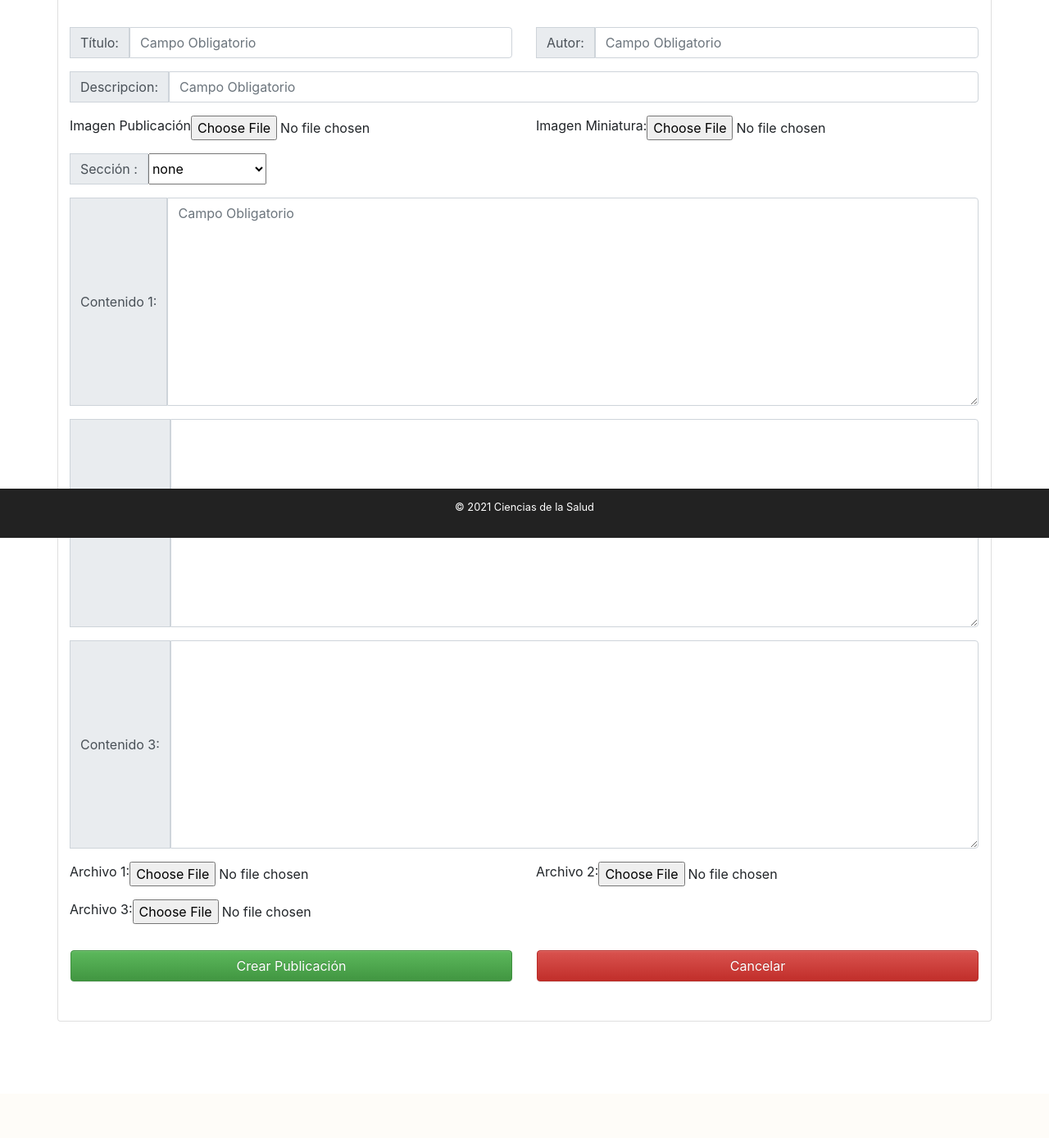
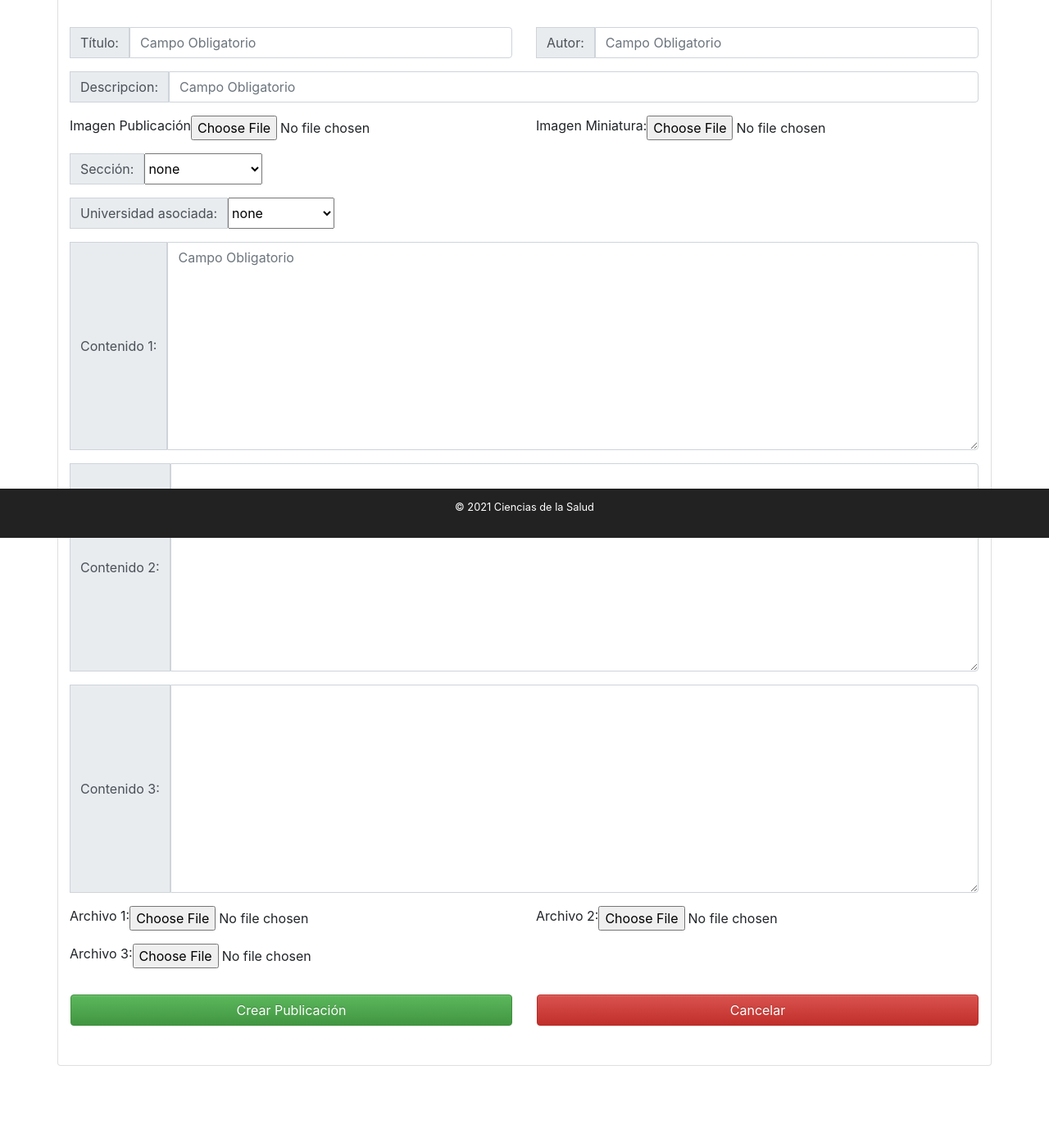
Before and after one commit to CR-MX/PDEC, a Django app: page /educuaz/publication/crearPublicacion/ in a window 1280 px wide. Shown: the part 144-1532 px from the top of the page at 82% size. Before the commit the page ends 1390 px from the top, so only its background shows below. Run offline with Django 3.2, Linux system fonts and the light colour scheme; a user stored in the database is signed in; some libraries are stand-ins or nearby versions.

Commit message:
cambios de publicaciones e universidades

```diff
--- a/educacioncuaz/settings.py
+++ b/educacioncuaz/settings.py
@@ -13,6 +13,7 @@ https://docs.djangoproject.com/en/3.2/ref/settings/
 
 from pathlib import Path
 import sys, os
+from tkinter.tix import Tree
 # from django.urls import reverse_lazy
 
 
--- a/publication/models.py
+++ b/publication/models.py
@@ -22,6 +22,16 @@ class Publication(models.Model):
                 ('T','Tercera_Section')
                 )
     section = models.CharField(max_length=1, choices=section_p, blank=True, default='n')
+    Universidad =(
+                ('n','none'),
+                ('1','Universidad_1'),
+                ('2','Universidad_2'),
+                ('3','Universidad_3'),
+                ('4','Universidad_4'),
+                ('5','Universidad_5'),
+                ('6','Universidad_6')
+                )
+    Universidad = models.CharField(max_length=1, choices=Universidad, blank=True, default='n')
     published = models.DateField(auto_now_add=True)
     file1 = models.FileField(null=True,blank=True)
     file2 = models.FileField(null=True,blank=True)
@@ -59,7 +69,16 @@ class School(models.Model):
      direction=models.CharField(max_length=500)
      urlSite = models.CharField(max_length=500)
      miniature_pic = models.ImageField(null=True,blank=True)
-
+     Universidad =(
+                ('n','none'),
+                ('1','Universidad_1'),
+                ('2','Universidad_2'),
+                ('3','Universidad_3'),
+                ('4','Universidad_4'),
+                ('5','Universidad_5'),
+                ('6','Universidad_6')
+                )
+     Universidad = models.CharField(max_length=1, choices=Universidad, blank=True, default='n')
      carrusel_pic_1 = models.ImageField(null=True,blank=True)
      cp_1_title  = models.CharField(max_length=250, null=True, blank=True)
      cp_1_description  = models.TextField(max_length=500, null=True, blank=True)
--- a/publication/templates/crearEscuela.html
+++ b/publication/templates/crearEscuela.html
@@ -63,6 +63,12 @@ Escuelas
                     {{ form.miniature_pic}}
                 </div>
 
+            </div>
+            <div class="input-group mb-3 ">
+                <div class="input-group-append">
+                    <span class="input-group-text">Universidad asociada:</span>
+                </div>
+                {{ form.Universidad}}
             </div>
 
             <br>
--- a/publication/templates/crearPublicacion.html
+++ b/publication/templates/crearPublicacion.html
@@ -57,11 +57,16 @@ Crear Publicación
             </div>
             <div class="input-group mb-3 ">
                 <div class="input-group-append">
-                    <span class="input-group-text">Sección :</span>
+                    <span class="input-group-text">Sección:</span>
                 </div>
                 {{ form.section}}
             </div>
-
+            <div class="input-group mb-3 ">
+                <div class="input-group-append">
+                    <span class="input-group-text">Universidad asociada:</span>
+                </div>
+                {{ form.Universidad}}
+            </div>
 
 
             <div class="input-group mb-3 ">
--- a/publication/views.py
+++ b/publication/views.py
@@ -153,7 +153,24 @@ def edicionEscuela(request, id):
 
 def schoolView(request, id):
     school = School.objects.get(id=id)
-    context = {'school': school}
+
+    # second section img rectangle speccific  1, 2, 3
+    s_sec1 = Publication.objects.all().filter(Universidad=school.Universidad, section='1')
+    s_sec1 = s_sec1[0:1]
+    s_sec2 = Publication.objects.all().filter(Universidad=school.Universidad, section='2')
+    s_sec2 = s_sec2[0:1]
+    s_sec3 = Publication.objects.all().filter(Universidad=school.Universidad, section='3')
+    s_sec3 = s_sec3[0:1]
+    # third section img square
+    t_sec = Publication.objects.all().filter( Universidad=school.Universidad, section='T')
+    t_sec = t_sec[0:3]
+    context = {'school': school,
+                's_sec1': s_sec1,
+                's_sec2': s_sec2,
+                's_sec3': s_sec3,
+                't_sec': t_sec
+                }
+
     #print(context)
     # article = Publication.objects.all()
     # print(public)
```
Also changed, not shown: publication/templates/editarEscuelas.html (+6 -1 lines), publication/templates/editarPublicacion.html (+6 -1 lines), usuarios/views.py (+4 -4 lines).
